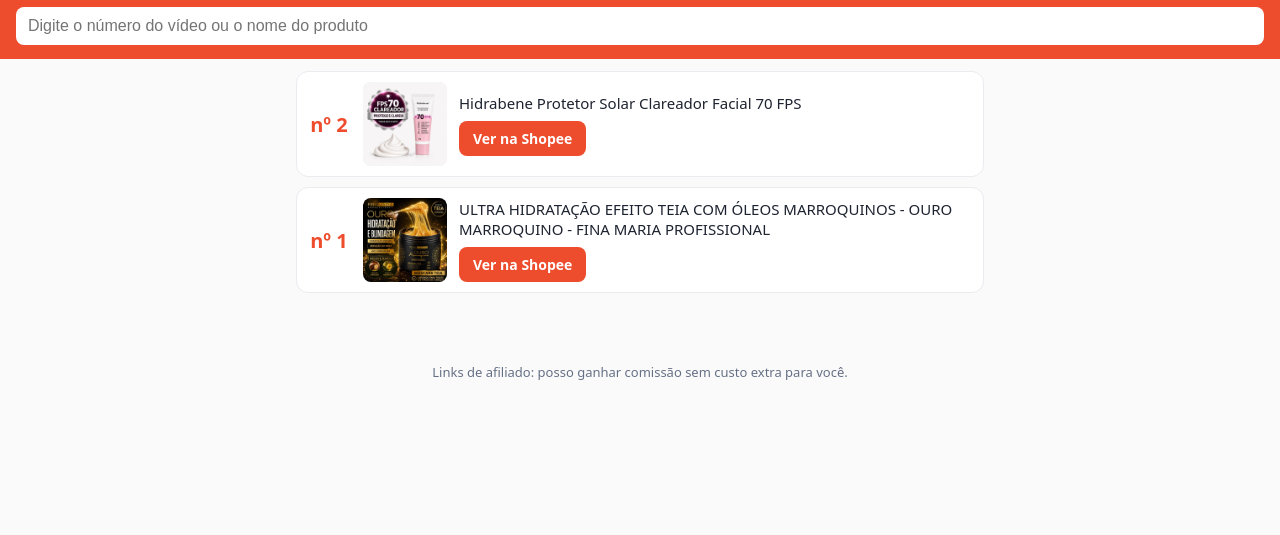
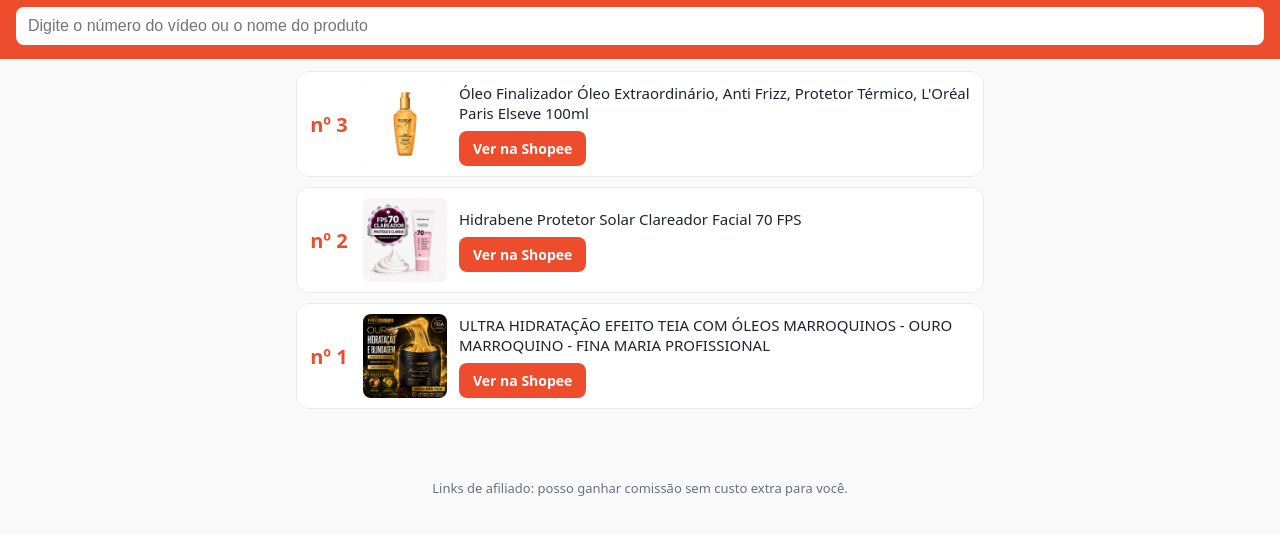
Before and after one commit to garimpeidepra/garimpeidepra.github.io, a plain HTML site: page index.html in a window 1280 px wide. Shown: the part 51-586 px from the top of the page. Drawn offline with Linux system fonts and the light colour scheme.

Commit message:
Atualiza vitrine

```diff
--- a/index.html
+++ b/index.html
@@ -30,6 +30,15 @@
   <input id="busca" type="search" placeholder="Digite o número do vídeo ou o nome do produto" autocomplete="off">
 </header>
 <main id="lista">
+
+  <div class="item" id="p3" data-busca="3 óleo finalizador óleo extraordinário, anti frizz, protetor térmico, l&#39;oréal paris elseve 100ml">
+    <div class="num">nº 3</div>
+    <img src="img/3.jpg" alt="" loading="lazy">
+    <div>
+      <div class="name">Óleo Finalizador Óleo Extraordinário, Anti Frizz, Protetor Térmico, L&#39;Oréal Paris Elseve 100ml</div>
+      <a class="btn" href="https://s.shopee.com.br/3Vlx86zs3w" target="_blank" rel="noopener sponsored">Ver na Shopee</a>
+    </div>
+  </div>
 
   <div class="item" id="p2" data-busca="2 hidrabene protetor solar clareador facial 70 fps">
     <div class="num">nº 2</div>
```
Also changed, not shown: img/3.jpg (added).
